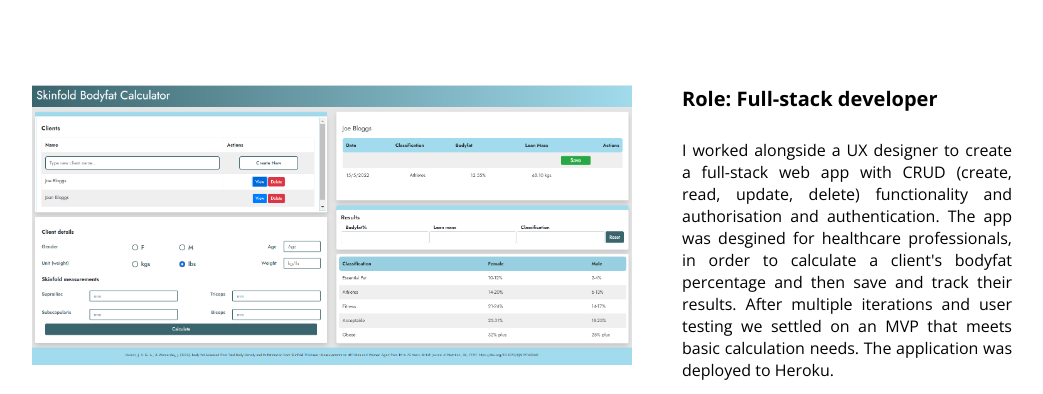
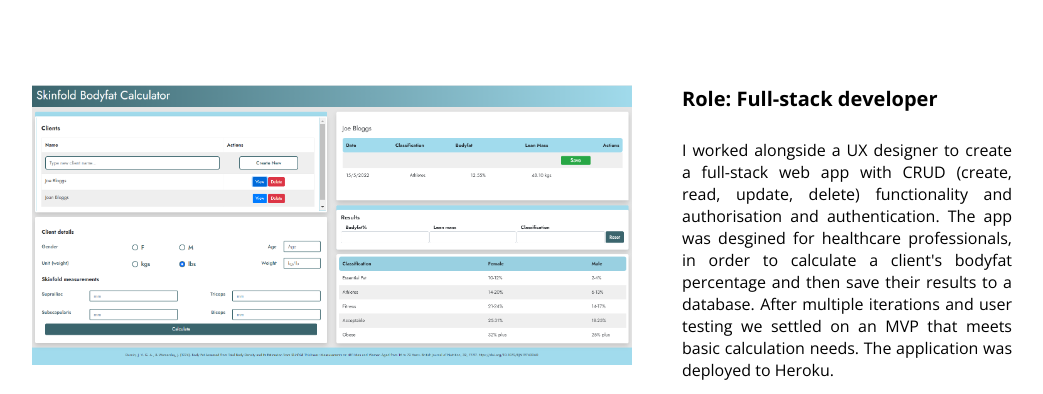
Before and after one commit to kurtdonaldson/portfolio, a plain HTML site: page index.html in a window 1280 px wide. Shown: the part 2160-2554 px from the top of the page, without its empty margins (218-1261 px from the left). Drawn offline with nearby package versions, Linux system fonts and the light colour scheme.

Commit message:
blurb changes

```diff
--- a/index.html
+++ b/index.html
@@ -174,7 +174,7 @@
             <div id="project2_blurb">
               <h4 class="project_blurbs">Role: Full-stack developer</h2>
               <p>I worked alongside a UX designer to create a full-stack web app with CRUD (create, read, update, delete) functionality and authorisation and authentication. The app was desgined for healthcare professionals, in order to calculate a
-                client's bodyfat percentage and then save and track their results. After multiple iterations and user testing we settled on an MVP that meets basic calculation needs. The application was deployed to Heroku.</p>
+                client's bodyfat percentage and then save their results to a database. After multiple iterations and user testing we settled on an MVP that meets basic calculation needs. The application was deployed to Heroku.</p>
               <p><i>Tech used - HTML, CSS, Bootstrap, Javascript, NodeJS, Express, MongoDB</i></p>
               <a href="https://shielded-fjord-13046.herokuapp.com/" target="_blank"><button class="projectBtns">View Project</button></a>
               <a href="https://github.com/kurtdonaldson/new-bodyfat-calculator" target="_blank"><button class="projectBtns">View Code</button></a>
```
